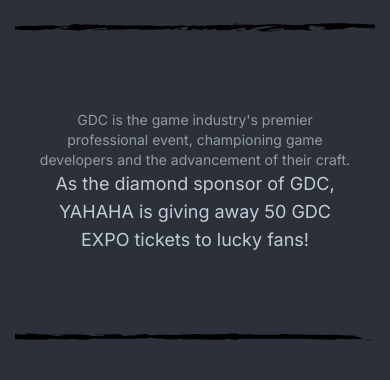
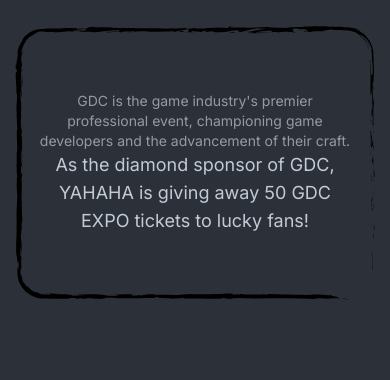
Before and after one commit to VladPhilippov/YAHAHA256-TASK, a plain HTML site: page YAHAHA256kg-main/YAHAHA256kg-main/index.html in a window 390 px wide. Drawn offline with Linux system fonts and the light colour scheme.

Commit message:
Update media.css

```diff
--- a/YAHAHA256kg-main/YAHAHA256kg-main/css/media.css
+++ b/YAHAHA256kg-main/YAHAHA256kg-main/css/media.css
@@ -22,10 +22,14 @@
       .wings__info{
         background-image: url(../img/imgMain1/yahahawingsMbl.svg);
         background-repeat: no-repeat;
-        background-size: cover;
+        background-size: 100%;
         background-position: center;
         text-align: center;
         padding: 87px 22px;
       }
-
 }
+@media screen and (max-width: 400px){
+    .wings__info{
+        padding: 68px 22px;
+    }
+}
```
